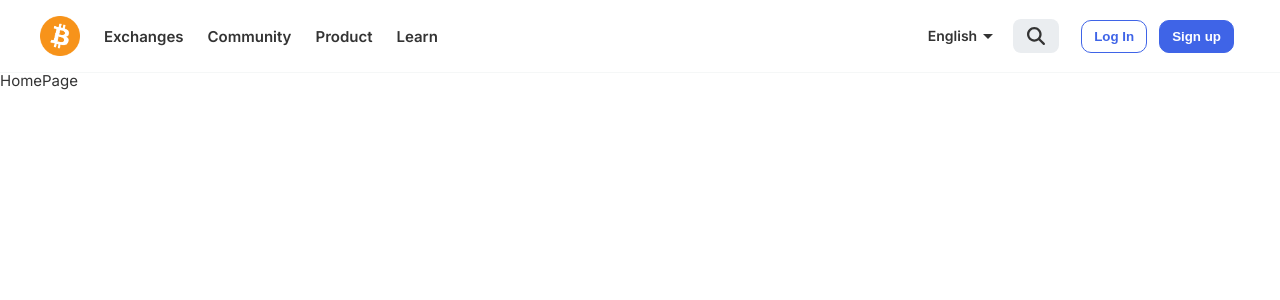
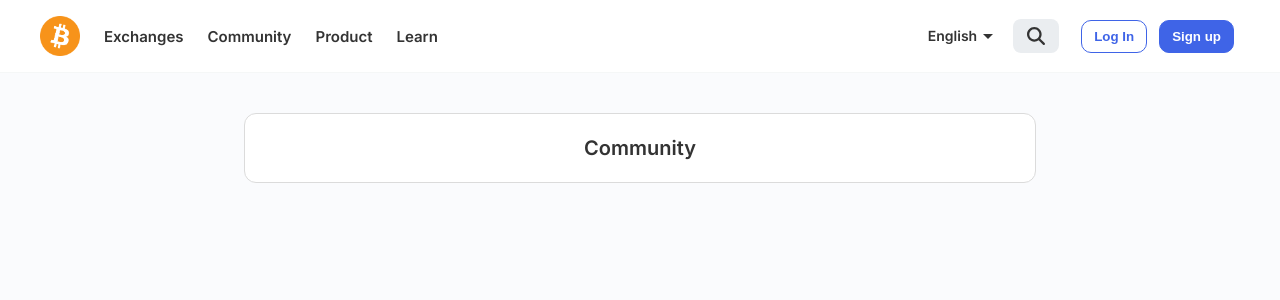
Before and after one commit to loctran1503/finance-client, a React (Create React App) app: page / in a window 1280 px wide. Shown: the top 300 px of the page. Built offline with nearby package versions, Linux system fonts and the light colour scheme; no server answers.

Commit message:
change url server

```diff
--- /dev/null
+++ b/src/components/ChatRoom/index.tsx
@@ -0,0 +1,20 @@
+import React from 'react'
+import styles from './styles.module.scss'
+const ChatRoom = () => {
+
+  return (
+
+      <div className="grid wide">
+        <div className="row">
+          <div className="col l-8 l-o-2 m-12 m-o-2 c-12">
+              <div className={styles.container}>
+                <h3 className={styles.header}>Community</h3>
+              </div>
+          </div>
+        </div>
+      </div>
+
+  )
+}
+
+export default React.memo(ChatRoom)
--- /dev/null
+++ b/src/components/ChatRoom/styles.module.scss
@@ -0,0 +1,13 @@
+
+.container{
+    padding: 12px;
+    border-radius: 12px;
+    border: 1px solid #dbdbdb;
+    background-color: white;
+    .header{
+        text-align: center;
+        padding: 12px 0;
+        font-size: 2rem;
+        font-weight: 700;
+    }
+}
--- a/src/components/Navbar/index.tsx
+++ b/src/components/Navbar/index.tsx
@@ -22,7 +22,7 @@ const Navbar = () => {
           <div className="col l-12 m-12 c-12">
             <div className={styles.container}>
               <div className={clsx(styles.navbarLeft)}>
-                <img className={styles.logo} src={bitcoinLogo} />
+                <img className={styles.logo} src={bitcoinLogo} onClick={() =>{navigate('/')}} />
                 <div
                   className={clsx(
                     styles.leftItemContainer,
--- a/src/pages/HomePage/index.tsx
+++ b/src/pages/HomePage/index.tsx
@@ -1,8 +1,11 @@
 import React from 'react'
-
+import ChatRoom from '../../components/ChatRoom'
+import styles from './styles.module.scss'
 const HomePage = () => {
   return (
-    <div>HomePage</div>
+    <div className={styles.wrapper}>
+      <ChatRoom/>
+    </div>
   )
 }
 
--- /dev/null
+++ b/src/pages/HomePage/styles.module.scss
@@ -0,0 +1,5 @@
+.wrapper{
+    min-height: 100vh;
+    padding-top: 40px;
+    background-color: var(--background-color);
+}
--- a/src/utils/api/apiLink.ts
+++ b/src/utils/api/apiLink.ts
@@ -1,4 +1,5 @@
-const urlServer = 'http://localhost:4000'
+// const urlServer = 'http://localhost:4000'
+const urlServer = 'https://gentlevn.com/finance/api'
 export const apiLink ={
     users:{
         signUp:`${urlServer}/users/signUp`,
```
Also changed, not shown: 11 other files (tests, documents, lock files or other folders).
